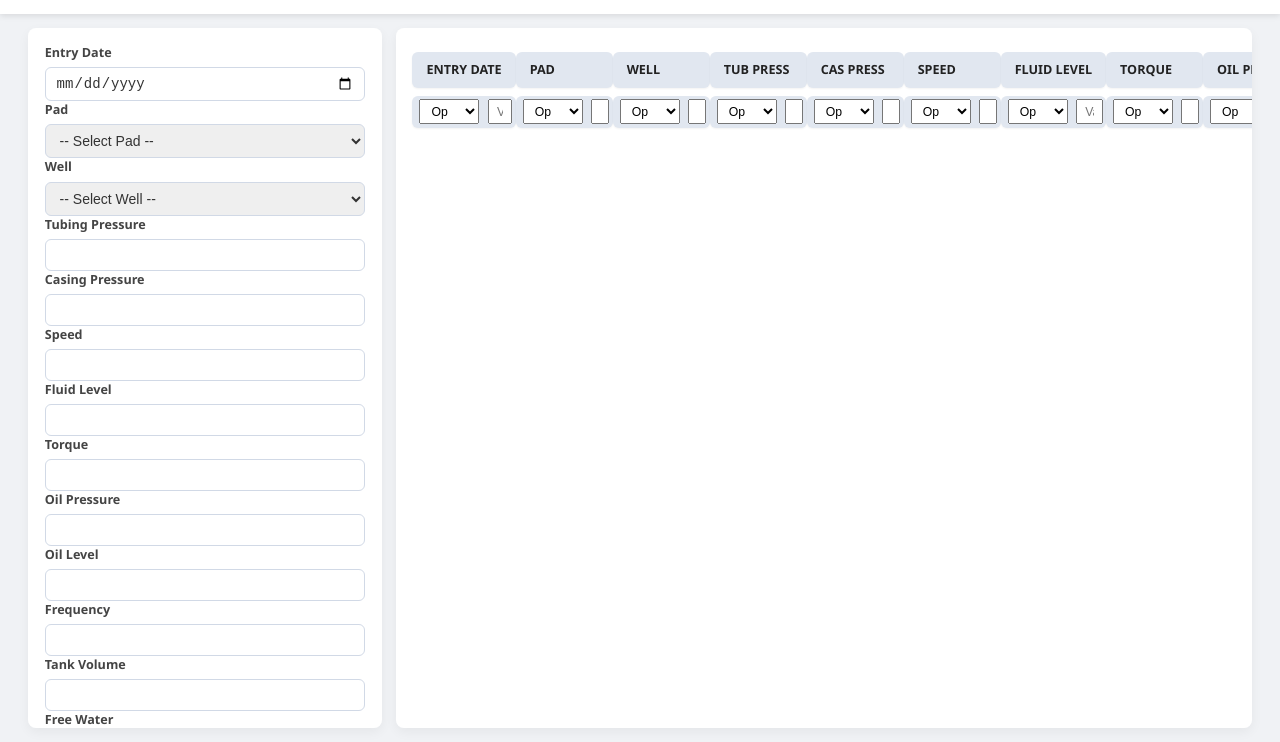
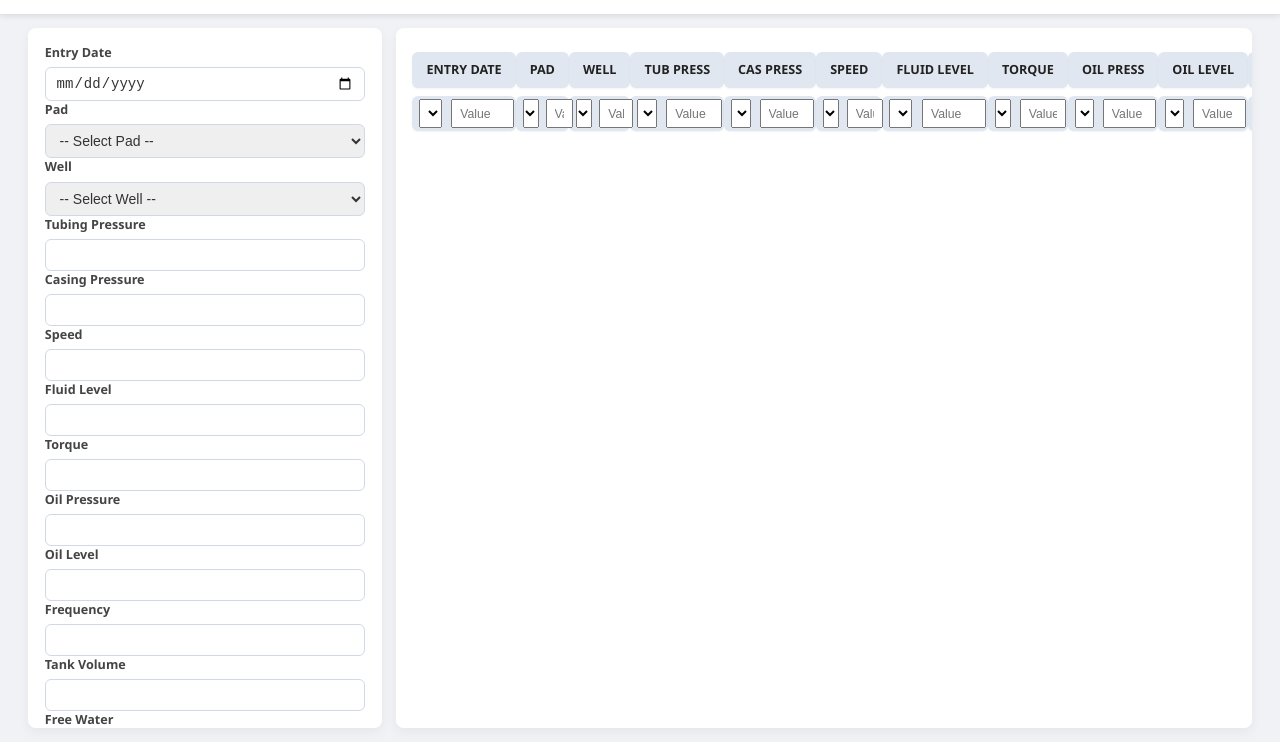
Before and after one commit to mdudumi/opdataentry, a plain HTML site: page Data Entry Form/north1.html in a window 1280 px wide. Shown: the part 82-824 px from the top of the page. Drawn offline with nearby package versions, Linux system fonts and the light colour scheme; no server answers.

Commit message:
Update style.css

```diff
--- a/Data Entry Form/css/style.css
+++ b/Data Entry Form/css/style.css
@@ -295,33 +295,36 @@ body.dark-mode .return-button {
   }
 }
 
-/* — Filter controls in header — */
-#previewTable thead tr:nth-child(2) th {
+/* 1) Make the filter row’s controls fill the cell */
+/* Target the second row in the THEAD */
+#previewTable thead tr:nth-of-type(2) th {
   padding: 0.25rem 0.5rem;
 }
-
-#previewTable thead tr:nth-child(2) th select,
-#previewTable thead tr:nth-child(2) th input {
-  width: 100%;           /* fill the entire cell */
-  max-width: none;       /* override any calc() inlined styles */
+#previewTable thead tr:nth-of-type(2) th select,
+#previewTable thead tr:nth-of-type(2) th input {
+  width: 100% !important;         /* override inline width */
   box-sizing: border-box;
-  padding: 0.25rem 0.5rem;
+  padding: 0.375rem 0.5rem;       /* a bit more breathing room */
   font-size: 0.875rem;
 }
 
-/* Make the operator dropdown a bit narrower, but the input very wide */
-#previewTable thead tr:nth-child(2) th select {
-  width: 20%;
-  margin-right: 4%;
+/* 2) Now carve out space for the operator dropdown vs. the value input */
+#previewTable thead tr:nth-of-type(2) th select {
+  width: 25% !important;
+  margin-right: 5%;
+}
+#previewTable thead tr:nth-of-type(2) th input {
+  width: 70% !important;
 }
 
-#previewTable thead tr:nth-child(2) th input {
-  width: 76%;
+/* 3) Shade the totals row distinctly */
+#previewTable tbody tr.total-row {
+  background-color: rgba(0, 123, 255, 0.15) !important;
+  color: #000 !important;
+  font-weight: 600;
 }
 
-/* — Totals row shading — */
-#previewTable tbody tr.total-row {
-  background-color: rgba(0, 123, 255, 0.1) !important;
-  color: #000 !important;
-  font-weight: bold;
+/* 4) Optional: fix header cell overflow so select/input don’t wrap */
+#previewTable thead th {
+  white-space: nowrap;
 }
```
